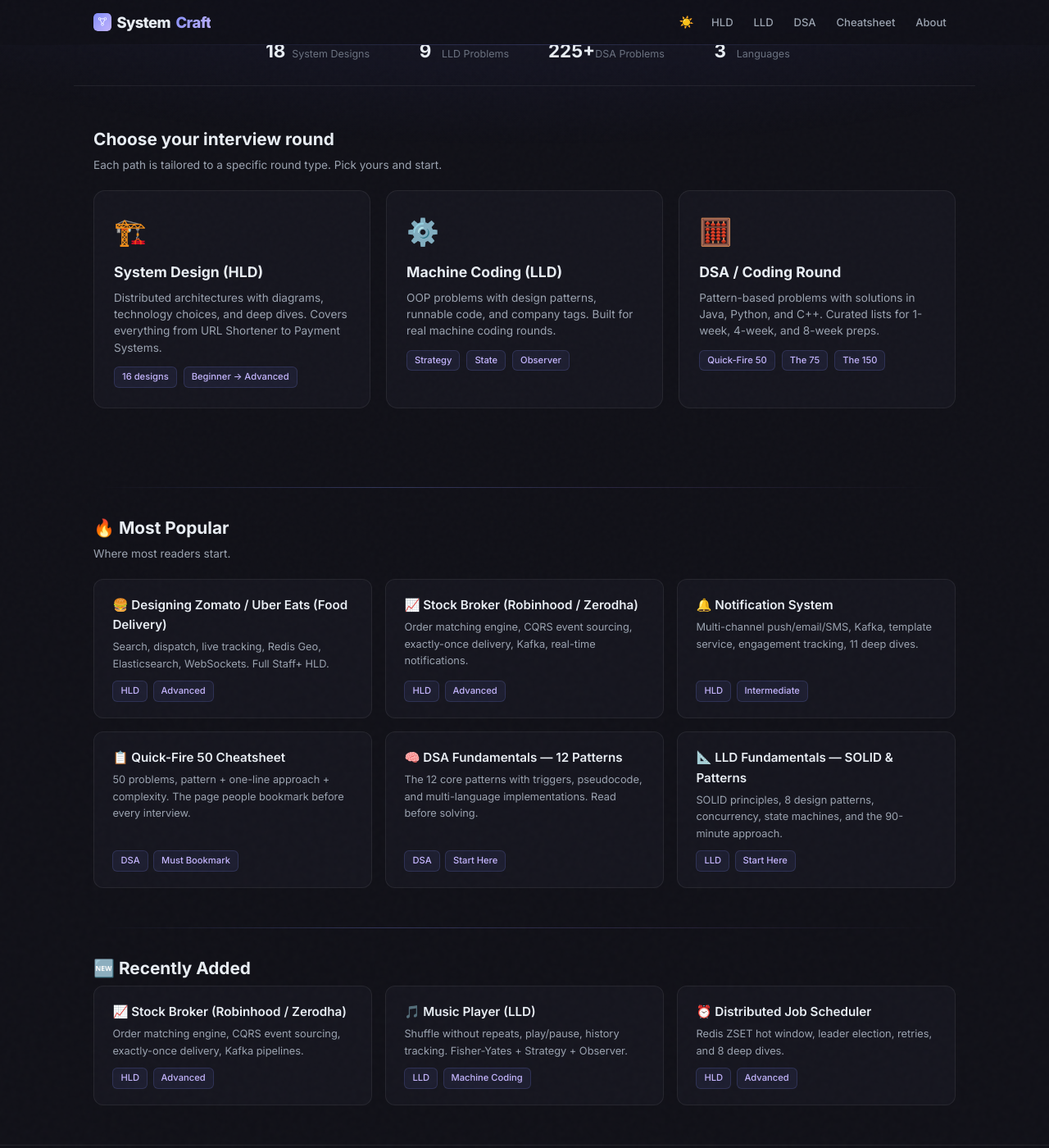
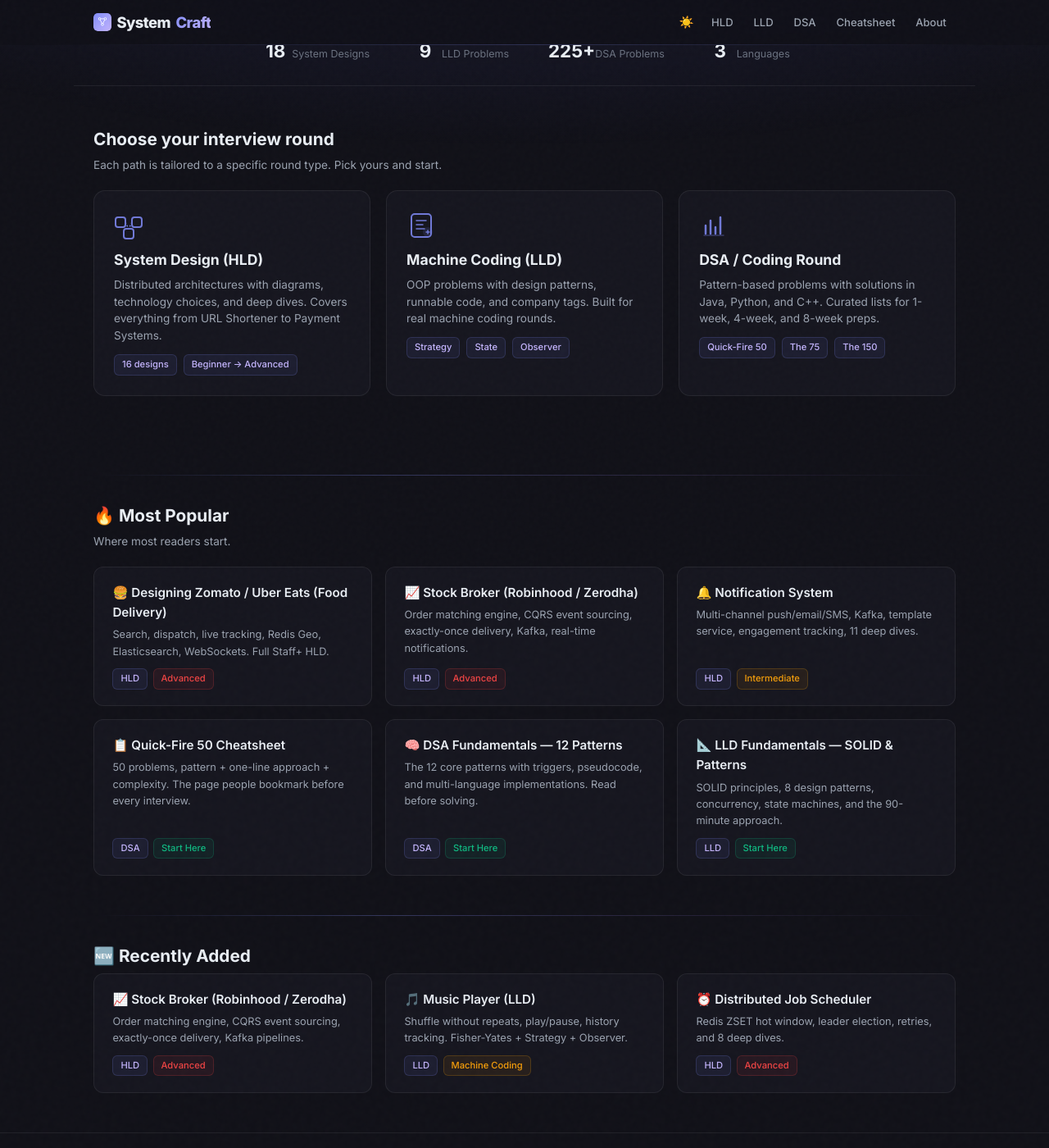
Before and after one commit to iluzn/HLD-Designs, a Jekyll site: the page built from index.html, in a window 1280 px wide and 1400 px high, scrolled down 588 px. Shown: the whole window at 82% size. Built offline with Jekyll 4.4.1, drawn with Linux system fonts in a browser that asks for light colours.

Commit message:
ui: replace emoji icons with SVGs, add difficulty-colored tags, tone down bright colors for light theme

```diff
--- a/index.html
+++ b/index.html
@@ -107,11 +107,18 @@ description: "Free interview prep: HLD system design, LLD machine coding, and DS
         .paths { display: grid; grid-template-columns: repeat(auto-fit, minmax(300px, 1fr)); gap: 1.2rem; margin-bottom: 3rem; }
         .path-card { background: var(--card-bg); border: 1px solid var(--border); border-radius: 14px; padding: 1.5rem; text-decoration: none; color: var(--text); transition: border-color 0.3s, transform 0.3s, box-shadow 0.3s; }
         .path-card:hover { border-color: rgba(129,140,248,0.5); transform: translateY(-4px) rotateX(2deg) rotateY(-1deg); box-shadow: 0 20px 60px rgba(129,140,248,0.12), 0 0 30px rgba(129,140,248,0.05); }
-        .path-card .icon { font-size: 2rem; margin-bottom: 0.6rem; }
+        .path-card .icon { font-size: 2rem; margin-bottom: 0.6rem; display: flex; align-items: center; }
+        .path-card .icon svg { opacity: 0.85; }
         .path-card h3 { font-size: 1.1rem; font-weight: 700; margin-bottom: 0.4rem; }
         .path-card p { color: var(--text-muted); font-size: 0.85rem; margin-bottom: 0.8rem; line-height: 1.5; }
         .path-card .meta { display: flex; gap: 0.5rem; flex-wrap: wrap; }
         .tag { background: var(--tag-bg); border: 1px solid var(--tag-border); color: var(--accent-light); padding: 3px 9px; border-radius: 6px; font-size: 0.7rem; font-weight: 500; }
+        .tag-difficulty-easy { background: rgba(16,185,129,0.08); border-color: rgba(16,185,129,0.2); color: #10b981; }
+        .tag-difficulty-medium { background: rgba(245,158,11,0.08); border-color: rgba(245,158,11,0.2); color: #f59e0b; }
+        .tag-difficulty-hard { background: rgba(239,68,68,0.08); border-color: rgba(239,68,68,0.2); color: #ef4444; }
+        [data-theme="light"] .tag-difficulty-easy { color: #059669; }
+        [data-theme="light"] .tag-difficulty-medium { color: #d97706; }
+        [data-theme="light"] .tag-difficulty-hard { color: #dc2626; }
 
         /* Popular grid */
         .popular { display: grid; grid-template-columns: repeat(auto-fill, minmax(280px, 1fr)); gap: 1rem; }
@@ -252,19 +259,19 @@ description: "Free interview prep: HLD system design, LLD machine coding, and DS
 
     <div class="paths">
         <a class="path-card" href="/hld">
-            <div class="icon">🏗️</div>
+            <div class="icon"><svg width="36" height="36" viewBox="0 0 36 36" fill="none"><rect x="2" y="8" width="12" height="12" rx="3" stroke="var(--accent)" stroke-width="2"/><rect x="22" y="8" width="12" height="12" rx="3" stroke="var(--accent)" stroke-width="2"/><rect x="12" y="22" width="12" height="12" rx="3" stroke="var(--accent)" stroke-width="2"/><line x1="14" y1="14" x2="18" y2="22" stroke="var(--accent)" stroke-width="1.5" stroke-dasharray="2 2"/><line x1="22" y1="14" x2="18" y2="22" stroke="var(--accent)" stroke-width="1.5" stroke-dasharray="2 2"/></svg></div>
             <h3>System Design (HLD)</h3>
             <p>Distributed architectures with diagrams, technology choices, and deep dives. Covers everything from URL Shortener to Payment Systems.</p>
             <div class="meta"><span class="tag">16 designs</span><span class="tag">Beginner → Advanced</span></div>
         </a>
         <a class="path-card" href="/lld">
-            <div class="icon">⚙️</div>
+            <div class="icon"><svg width="36" height="36" viewBox="0 0 36 36" fill="none"><rect x="6" y="4" width="24" height="28" rx="4" stroke="var(--accent)" stroke-width="2"/><path d="M12 12h12M12 17h8M12 22h10" stroke="var(--accent)" stroke-width="1.5" stroke-linecap="round"/><circle cx="26" cy="26" r="6" fill="var(--accent)" opacity="0.15"/><path d="M24 26h4M26 24v4" stroke="var(--accent)" stroke-width="1.5" stroke-linecap="round"/></svg></div>
             <h3>Machine Coding (LLD)</h3>
             <p>OOP problems with design patterns, runnable code, and company tags. Built for real machine coding rounds.</p>
             <div class="meta"><span class="tag">Strategy</span><span class="tag">State</span><span class="tag">Observer</span></div>
         </a>
         <a class="path-card" href="/dsa">
-            <div class="icon">🧮</div>
+            <div class="icon"><svg width="36" height="36" viewBox="0 0 36 36" fill="none"><path d="M8 28V18M14 28V12M20 28V20M26 28V8" stroke="var(--accent)" stroke-width="2.5" stroke-linecap="round"/><path d="M6 30h24" stroke="var(--accent)" stroke-width="1.5" stroke-linecap="round" opacity="0.4"/></svg></div>
             <h3>DSA / Coding Round</h3>
             <p>Pattern-based problems with solutions in Java, Python, and C++. Curated lists for 1-week, 4-week, and 8-week preps.</p>
             <div class="meta"><span class="tag">Quick-Fire 50</span><span class="tag">The 75</span><span class="tag">The 150</span></div>
@@ -281,32 +288,32 @@ description: "Free interview prep: HLD system design, LLD machine coding, and DS
         <a class="pop-card" href="/Zomato">
             <h4>🍔 Designing Zomato / Uber Eats (Food Delivery)</h4>
             <p>Search, dispatch, live tracking, Redis Geo, Elasticsearch, WebSockets. Full Staff+ HLD.</p>
-            <div class="meta"><span class="tag">HLD</span><span class="tag">Advanced</span></div>
+            <div class="meta"><span class="tag">HLD</span><span class="tag tag-difficulty-hard">Advanced</span></div>
         </a>
         <a class="pop-card" href="/StockBroker">
             <h4>📈 Stock Broker (Robinhood / Zerodha)</h4>
             <p>Order matching engine, CQRS event sourcing, exactly-once delivery, Kafka, real-time notifications.</p>
-            <div class="meta"><span class="tag">HLD</span><span class="tag">Advanced</span></div>
+            <div class="meta"><span class="tag">HLD</span><span class="tag tag-difficulty-hard">Advanced</span></div>
         </a>
         <a class="pop-card" href="/NotificationSystem">
             <h4>🔔 Notification System</h4>
             <p>Multi-channel push/email/SMS, Kafka, template service, engagement tracking, 11 deep dives.</p>
-            <div class="meta"><span class="tag">HLD</span><span class="tag">Intermediate</span></div>
+            <div class="meta"><span class="tag">HLD</span><span class="tag tag-difficulty-medium">Intermediate</span></div>
         </a>
         <a class="pop-card" href="/cheatsheet">
             <h4>📋 Quick-Fire 50 Cheatsheet</h4>
             <p>50 problems, pattern + one-line approach + complexity. The page people bookmark before every interview.</p>
-            <div class="meta"><span class="tag">DSA</span><span class="tag">Must Bookmark</span></div>
+            <div class="meta"><span class="tag">DSA</span><span class="tag tag-difficulty-easy">Start Here</span></div>
         </a>
         <a class="pop-card" href="/dsa-fundamentals">
             <h4>🧠 DSA Fundamentals — 12 Patterns</h4>
             <p>The 12 core patterns with triggers, pseudocode, and multi-language implementations. Read before solving.</p>
-            <div class="meta"><span class="tag">DSA</span><span class="tag">Start Here</span></div>
+            <div class="meta"><span class="tag">DSA</span><span class="tag tag-difficulty-easy">Start Here</span></div>
         </a>
         <a class="pop-card" href="/lld-fundamentals">
             <h4>📐 LLD Fundamentals — SOLID & Patterns</h4>
             <p>SOLID principles, 8 design patterns, concurrency, state machines, and the 90-minute approach.</p>
-            <div class="meta"><span class="tag">LLD</span><span class="tag">Start Here</span></div>
+            <div class="meta"><span class="tag">LLD</span><span class="tag tag-difficulty-easy">Start Here</span></div>
         </a>
     </div>
 </div>
@@ -318,17 +325,17 @@ description: "Free interview prep: HLD system design, LLD machine coding, and DS
         <a class="pop-card" href="/StockBroker">
             <h4>📈 Stock Broker (Robinhood / Zerodha)</h4>
             <p>Order matching engine, CQRS event sourcing, exactly-once delivery, Kafka pipelines.</p>
-            <div class="meta"><span class="tag">HLD</span><span class="tag">Advanced</span></div>
+            <div class="meta"><span class="tag">HLD</span><span class="tag tag-difficulty-hard">Advanced</span></div>
         </a>
         <a class="pop-card" href="/MusicPlayer">
             <h4>🎵 Music Player (LLD)</h4>
             <p>Shuffle without repeats, play/pause, history tracking. Fisher-Yates + Strategy + Observer.</p>
-            <div class="meta"><span class="tag">LLD</span><span class="tag">Machine Coding</span></div>
+            <div class="meta"><span class="tag">LLD</span><span class="tag tag-difficulty-medium">Machine Coding</span></div>
         </a>
         <a class="pop-card" href="/JobScheduler">
             <h4>⏰ Distributed Job Scheduler</h4>
             <p>Redis ZSET hot window, leader election, retries, and 8 deep dives.</p>
-            <div class="meta"><span class="tag">HLD</span><span class="tag">Advanced</span></div>
+            <div class="meta"><span class="tag">HLD</span><span class="tag tag-difficulty-hard">Advanced</span></div>
         </a>
     </div>
 </div>
```
Also changed, not shown: pages/hld.html (+9 -6 lines).
